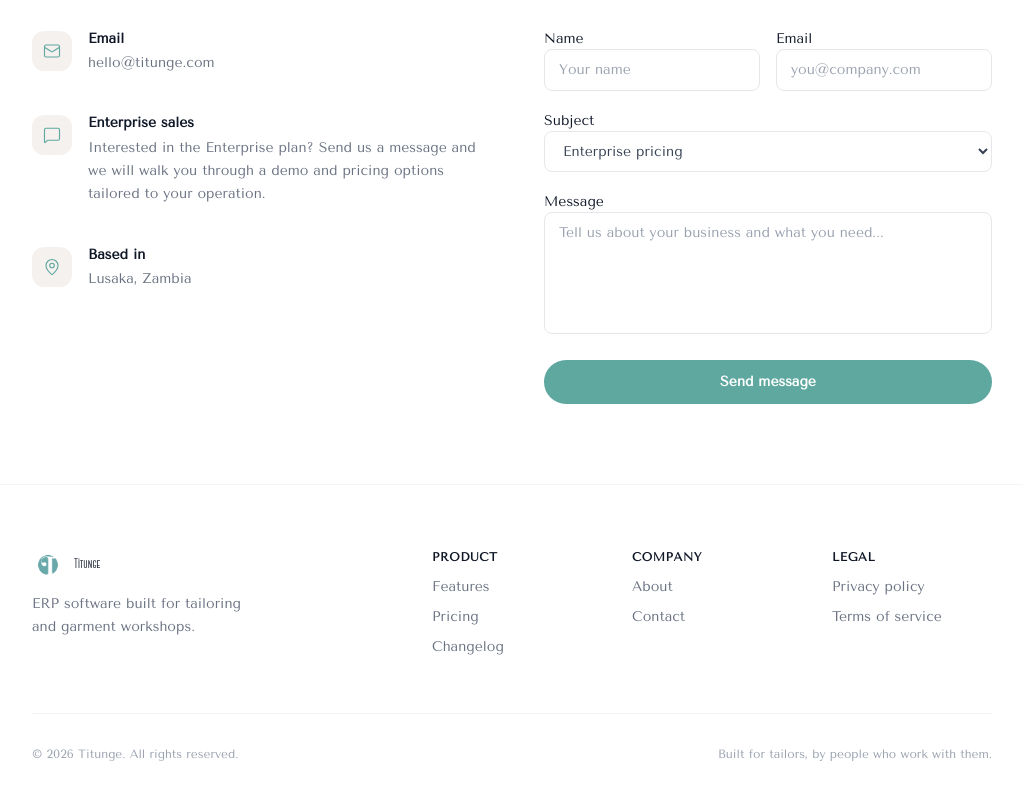
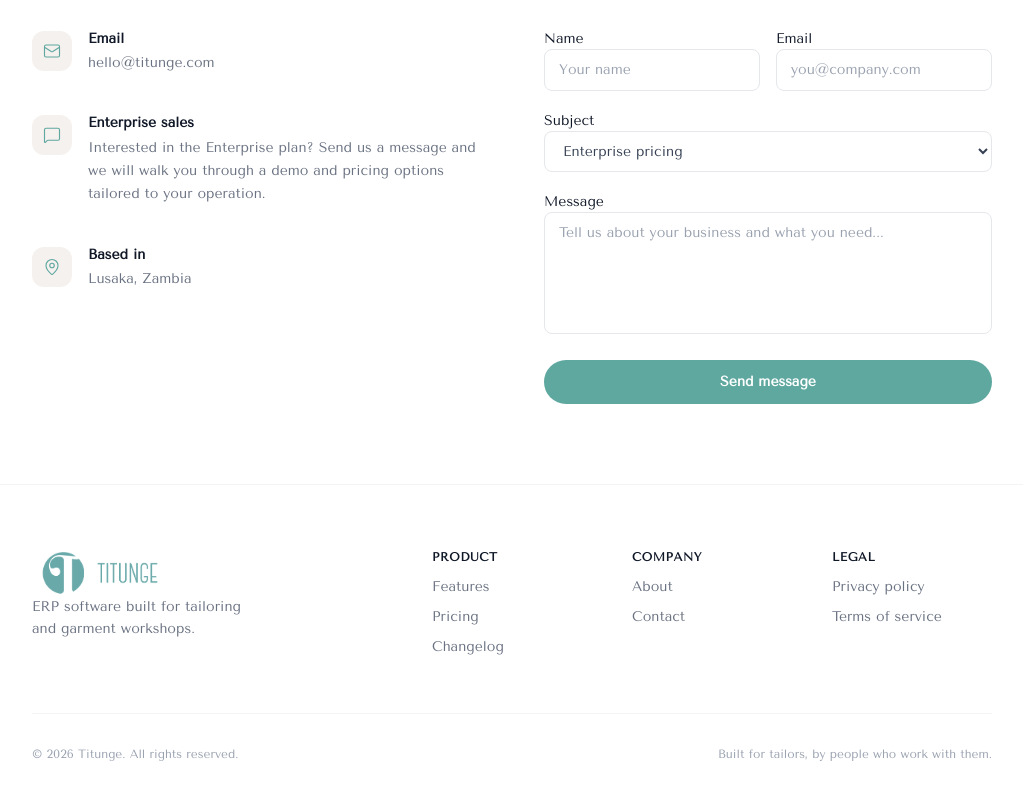
Before and after one commit to kondwanimuwowo/titunge, a Next.js app: page /contact in a window 1280 px wide. Shown: the part 391-1191 px from the top of the page, without its empty margins (128-1151 px from the left). Built offline with nearby package versions, Linux system fonts and the light colour scheme.

Commit message:
feat: use full logo across sidebar, footer, onboarding; update favicon to logo mark

```diff
--- a/src/app/layout.tsx
+++ b/src/app/layout.tsx
@@ -36,8 +36,8 @@ export const metadata: Metadata = {
   description:
     "Track orders, measurements, inventory, and payments for your tailoring or garment business.",
   icons: {
-    icon: "/titunge-fav.png",
-    apple: "/titunge-fav.png",
+    icon: "/titunge-logo-mark.png",
+    apple: "/titunge-logo-mark.png",
   },
 };
 
--- a/src/app/onboarding/page.tsx
+++ b/src/app/onboarding/page.tsx
@@ -174,8 +174,8 @@ export default function OnboardingPage() {
           <Image
             src="/titunge-logo.png"
             alt="Titunge"
-            width={52}
-            height={52}
+            width={160}
+            height={48}
             className="object-contain brightness-0 invert"
           />
         </Link>
--- a/src/components/layout/Sidebar.tsx
+++ b/src/components/layout/Sidebar.tsx
@@ -27,20 +27,16 @@ export default function Sidebar({
     >
       {/* Business identity */}
       <div
-        className="flex-shrink-0 px-4 py-3.5 border-b"
+        className="flex-shrink-0 px-4 py-4 border-b"
         style={{ borderColor: "hsl(200 12% 16%)" }}
       >
-        <div className="flex items-center gap-3">
-          <div className="w-10 h-10 rounded-xl overflow-hidden shrink-0 bg-white">
         <Image
-              src="/titunge-logo-mark.png"
+          src="/titunge-logo.png"
           alt="Titunge"
-              width={40}
-              height={40}
-              className="w-full h-full object-contain"
+          width={140}
+          height={42}
+          className="object-contain brightness-0 invert mb-2"
         />
-          </div>
-          <div className="min-w-0">
         <p
           className="text-xs font-bold truncate leading-tight"
           style={{ color: "hsl(var(--primary) / 0.9)" }}
@@ -53,8 +49,6 @@ export default function Sidebar({
         >
           Titunge ERP
         </p>
-          </div>
-        </div>
       </div>
 
       {/* Nav */}
--- a/src/components/marketing/MarketingFooter.tsx
+++ b/src/components/marketing/MarketingFooter.tsx
@@ -24,20 +24,14 @@ export function MarketingFooter() {
         <div className="grid grid-cols-2 md:grid-cols-5 gap-10">
           {/* Brand — wider column */}
           <div className="col-span-2 space-y-3">
-            <Link href="/" className="flex items-center gap-2.5">
+            <Link href="/">
               <Image
-                src="/titunge-logo-mark.png"
+                src="/titunge-logo.png"
                 alt="Titunge"
-                width={32}
-                height={32}
+                width={140}
+                height={42}
                 className="object-contain"
               />
-              <span
-                className="text-sm font-semibold text-gray-900"
-                style={{ fontFamily: "var(--font-canter)" }}
-              >
-                Titunge
-              </span>
             </Link>
             <p className="text-sm text-gray-500 leading-relaxed max-w-[220px]">
               ERP software built for tailoring and garment workshops.
```
Lines whose indentation alone changed are shown as unchanged.
